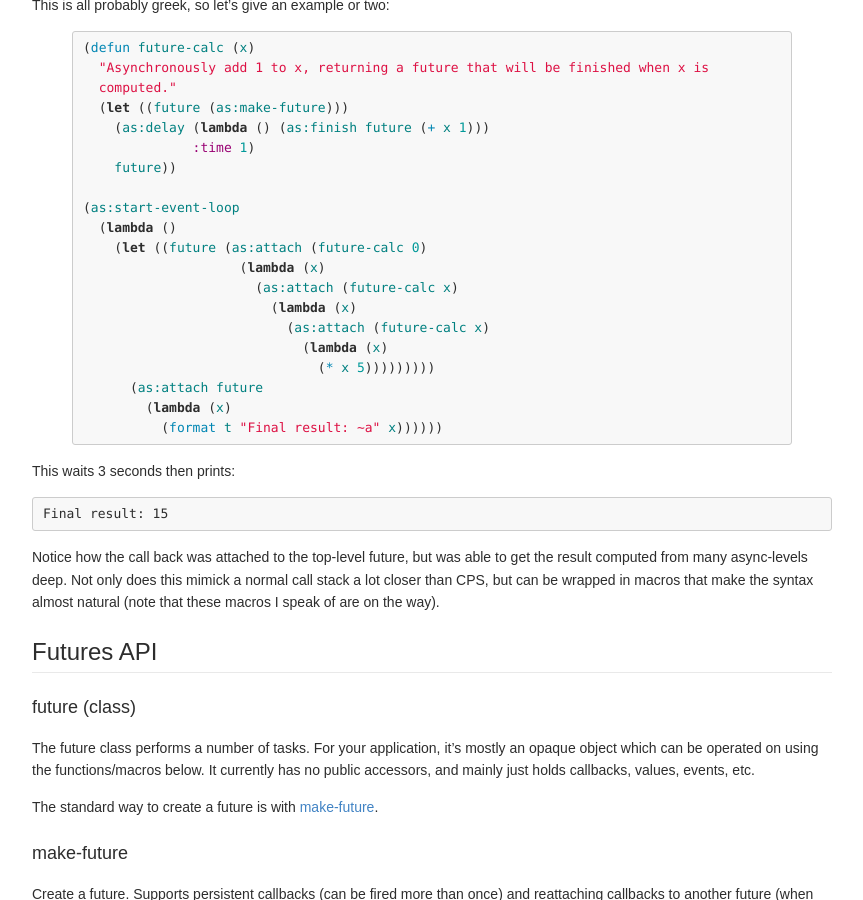
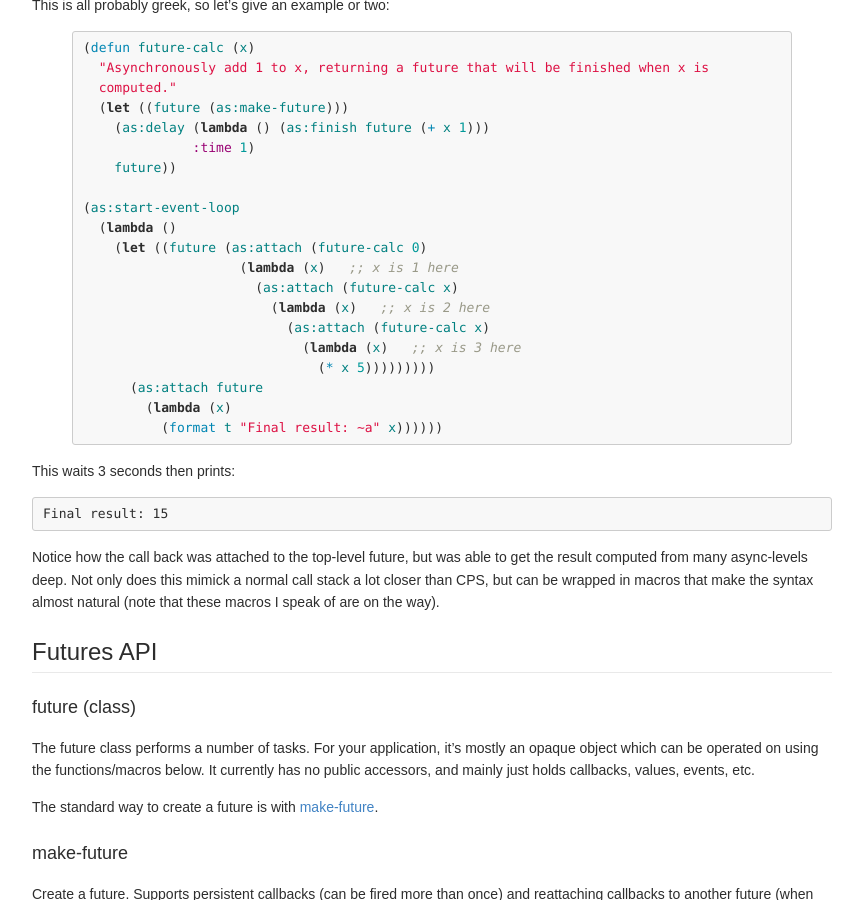
Before and after one commit to orthecreedence/cl-async, a Jekyll site: the page built from future.md, in a window 1280 px wide and 900 px high, scrolled down 930 px. Shown: the whole window, without its empty margins (208-1071 px from the left). Built offline with Jekyll 4.4.1, drawn with Linux system fonts in a browser that asks for light colours; Markdown is read by kramdown in place of the engine named in the settings.

Commit message:
commenting example a bit better

```diff
--- a/future.md
+++ b/future.md
@@ -71,11 +71,11 @@ This is all probably greek, so let's give an example or two:
 (as:start-event-loop
   (lambda ()
     (let ((future (as:attach (future-calc 0)
-                    (lambda (x)
+                    (lambda (x)   ;; x is 1 here
                       (as:attach (future-calc x)
-                        (lambda (x)
+                        (lambda (x)   ;; x is 2 here
                           (as:attach (future-calc x)
-                            (lambda (x)
+                            (lambda (x)   ;; x is 3 here
                               (* x 5)))))))))
       (as:attach future
         (lambda (x)
```
